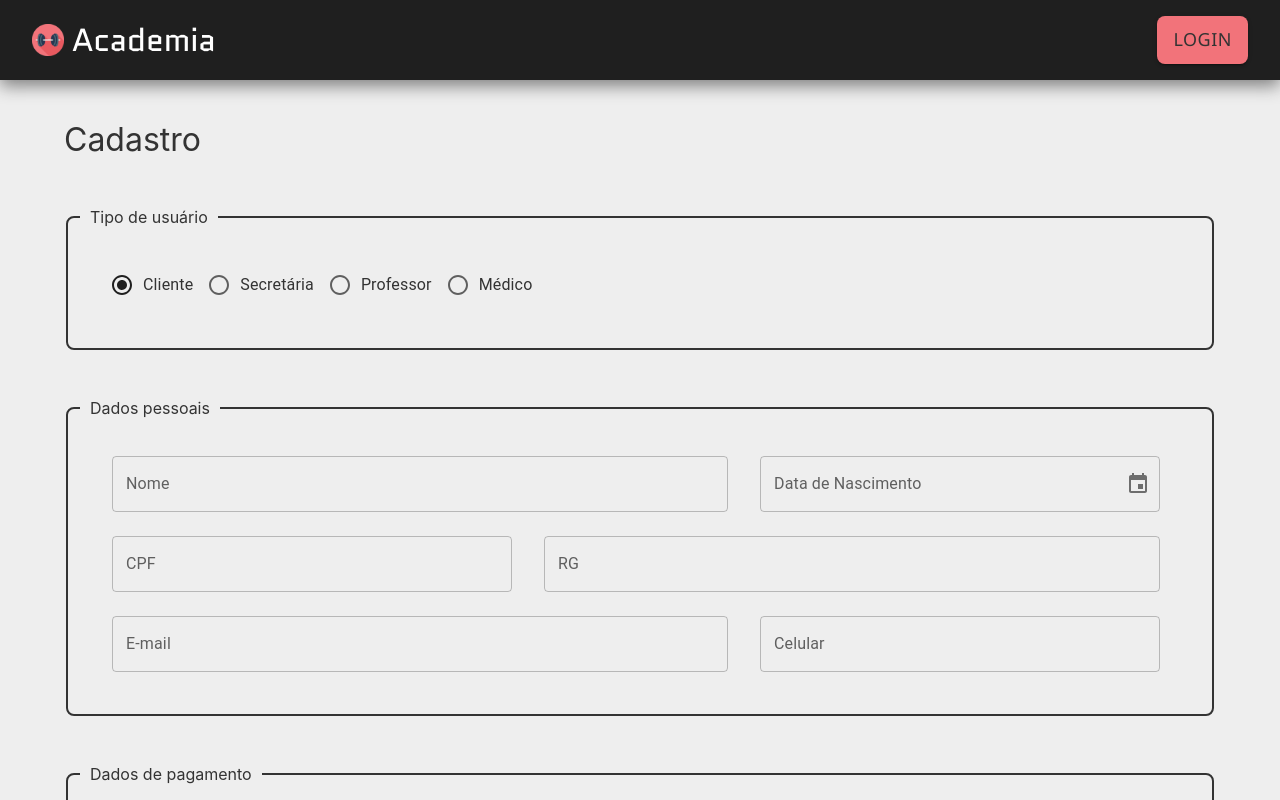
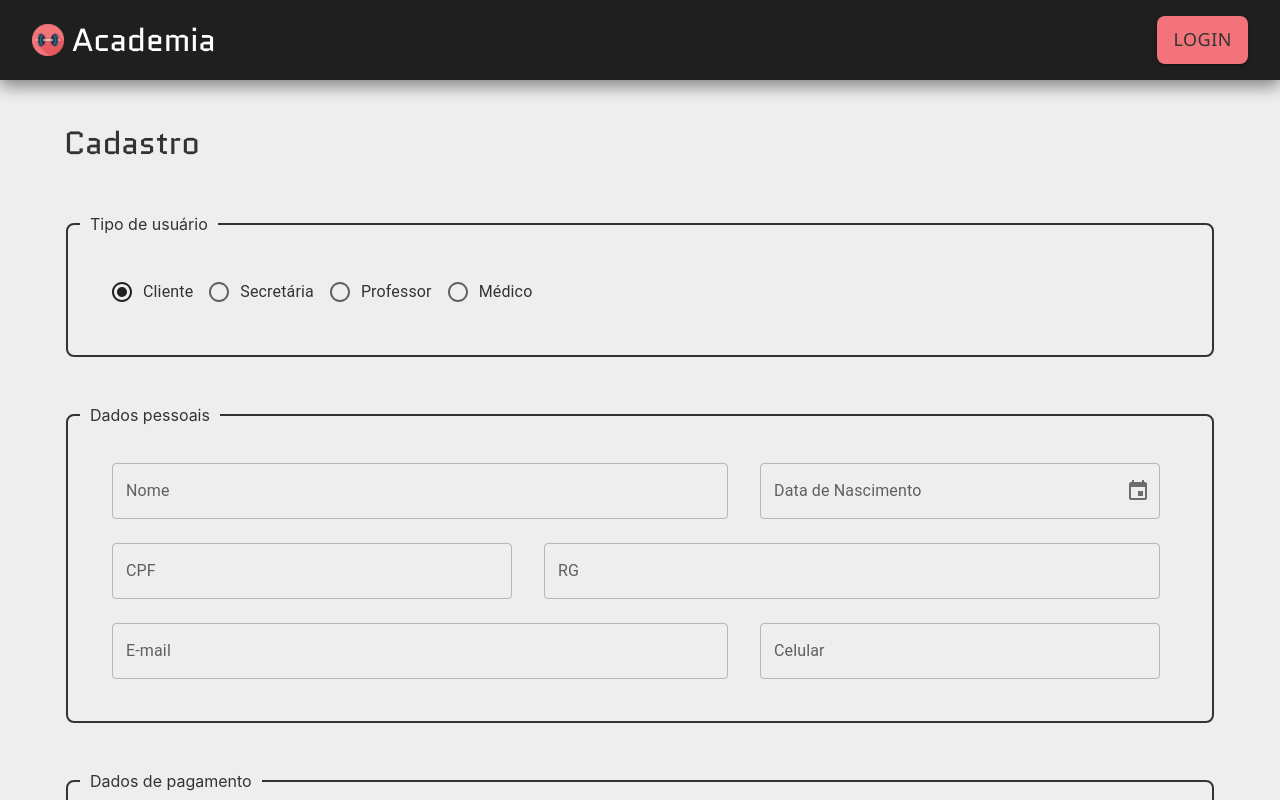
Before and after one commit to arthur-sabioni/academia, a React (Create React App) app in the folder frontend/: page /register in a window 1280 px wide. Shown: the top 800 px of the page. Built offline with nearby package versions, Linux system fonts and the light colour scheme.

Commit message:
ate agora

```diff
--- a/frontend/src/pages/Classes/Classes.jsx
+++ b/frontend/src/pages/Classes/Classes.jsx
@@ -89,6 +89,7 @@ const Gangs = () => {
 const useStyles = makeStyles(theme => ({
   title: {
     fontSize: 32,
+    fontFamily: 'Quantico',
   },
   enabled: {
     color: 'green',
--- a/frontend/src/pages/Register/Register.jsx
+++ b/frontend/src/pages/Register/Register.jsx
@@ -127,6 +127,7 @@ const useStyles = makeStyles((theme) => ({
   },
   title: {
     fontSize: 32,
+    fontFamily: 'Quantico',
   },
   fieldset: {
     borderRadius: 8,
```
